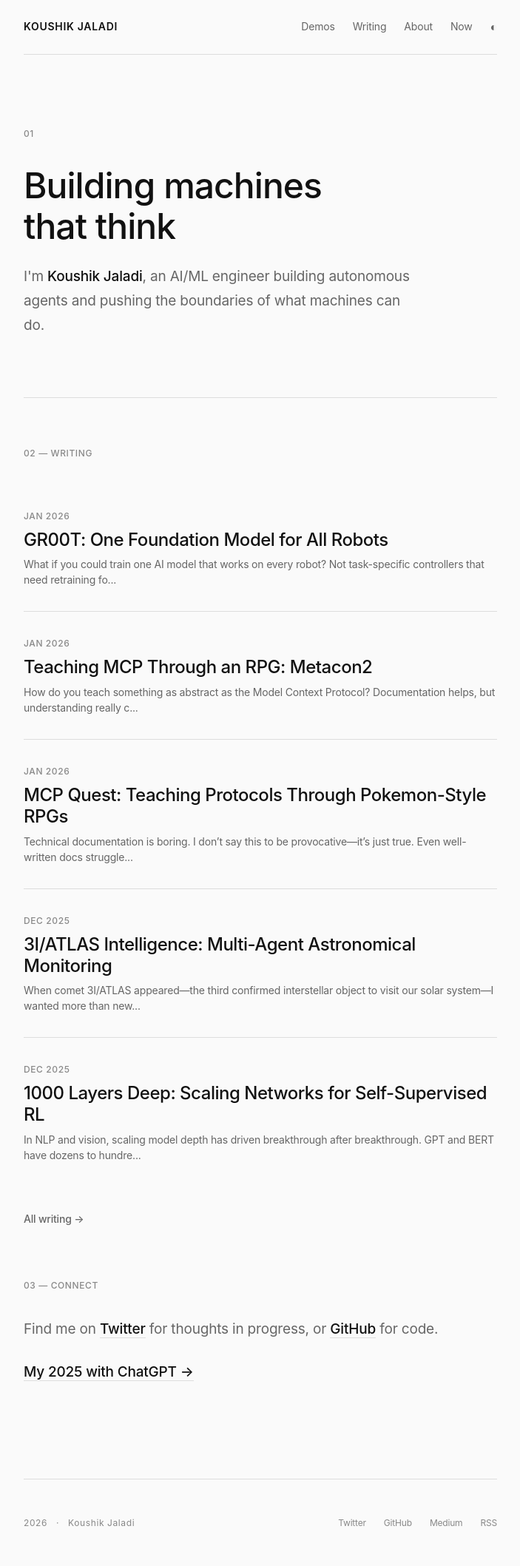
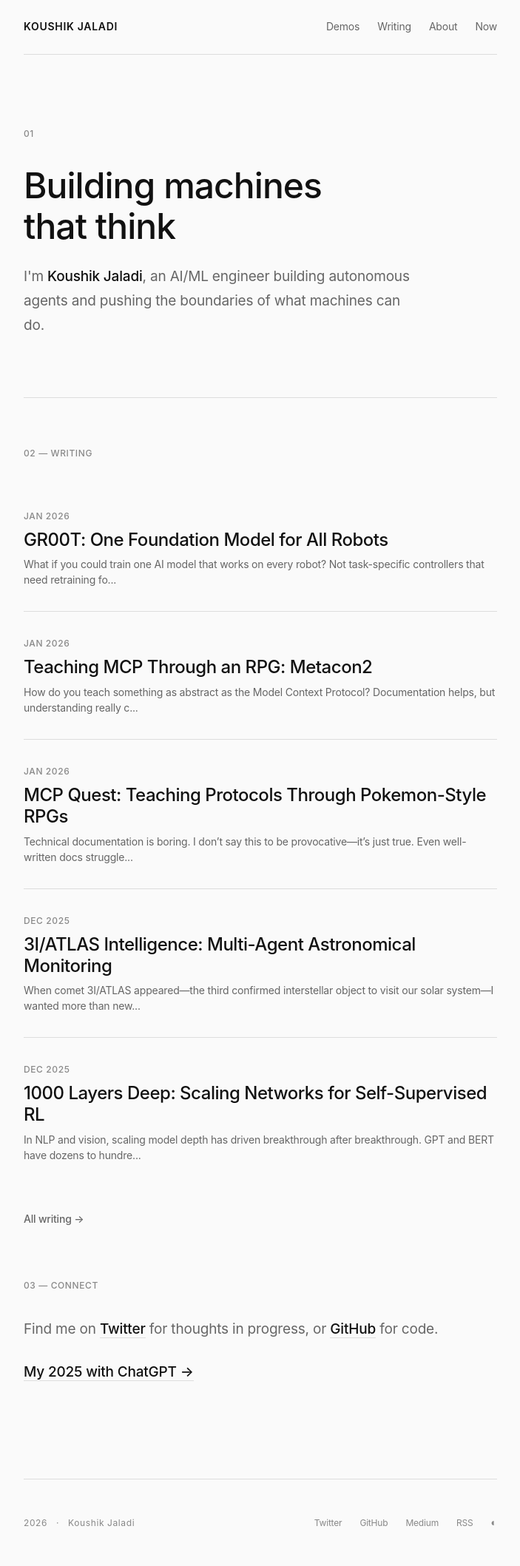
Before and after one commit to Koushik1161/Koushik1161.github.io, a Jekyll site: the page built from index.html, in a window 1280 px wide. Shown: the whole page at 74% size, without its empty margins (288-991 px from the left). Built offline with Jekyll 4.4.1, drawn with Linux system fonts in a browser that asks for light colours; some web fonts are replaced; the list of posts is cut into pages by our own code.

Commit message:
Move theme toggle to footer
- Remove toggle from header nav
- Add toggle at end of footer links
- Style to match footer link appearance

Co-Authored-By: Claude Sonnet 4.5 <noreply@anthropic.com>

```diff
--- a/_includes/footer.html
+++ b/_includes/footer.html
@@ -10,6 +10,10 @@
       <a href="https://github.com/{{ site.github_username }}" target="_blank" rel="noopener">GitHub</a>
       <a href="https://medium.com/@koushikcruz" target="_blank" rel="noopener">Medium</a>
       <a href="{{ '/feed.xml' | relative_url }}">RSS</a>
+      <button class="theme-toggle" id="theme-toggle" aria-label="Toggle theme">
+        <span class="theme-toggle__icon theme-toggle__icon--moon">◐</span>
+        <span class="theme-toggle__icon theme-toggle__icon--sun">◑</span>
+      </button>
     </div>
   </div>
 </footer>
--- a/_includes/header.html
+++ b/_includes/header.html
@@ -8,9 +8,5 @@
     <a href="{{ '/writing' | relative_url }}" {% if page.url contains '/writing' %}class="is-active"{% endif %}>Writing</a>
     <a href="{{ '/about' | relative_url }}" {% if page.url == '/about/' %}class="is-active"{% endif %}>About</a>
     <a href="{{ '/now' | relative_url }}" {% if page.url == '/now/' %}class="is-active"{% endif %}>Now</a>
-    <button class="theme-toggle" id="theme-toggle" aria-label="Toggle dark mode">
-      <span class="theme-toggle__icon theme-toggle__icon--moon">◐</span>
-      <span class="theme-toggle__icon theme-toggle__icon--sun">◑</span>
-    </button>
   </nav>
 </header>
--- a/assets/css/style.css
+++ b/assets/css/style.css
@@ -1187,14 +1187,12 @@ h1, h2, h3, h4, h5, h6 {
   border: none;
   padding: 0;
   cursor: pointer;
-  font-size: var(--text-sm);
-  color: var(--color-text-secondary);
+  font-size: var(--text-xs);
+  color: var(--color-text-tertiary);
   font-family: inherit;
-  letter-spacing: var(--tracking-normal);
   transition: color var(--duration-fast) var(--ease-out);
-  display: flex;
+  display: inline-flex;
   align-items: center;
-  gap: 0.25rem;
 }
 
 .theme-toggle:hover {
@@ -1202,7 +1200,7 @@ h1, h2, h3, h4, h5, h6 {
 }
 
 .theme-toggle__icon {
-  font-size: 1rem;
+  font-size: 0.875rem;
   line-height: 1;
 }
 
```
